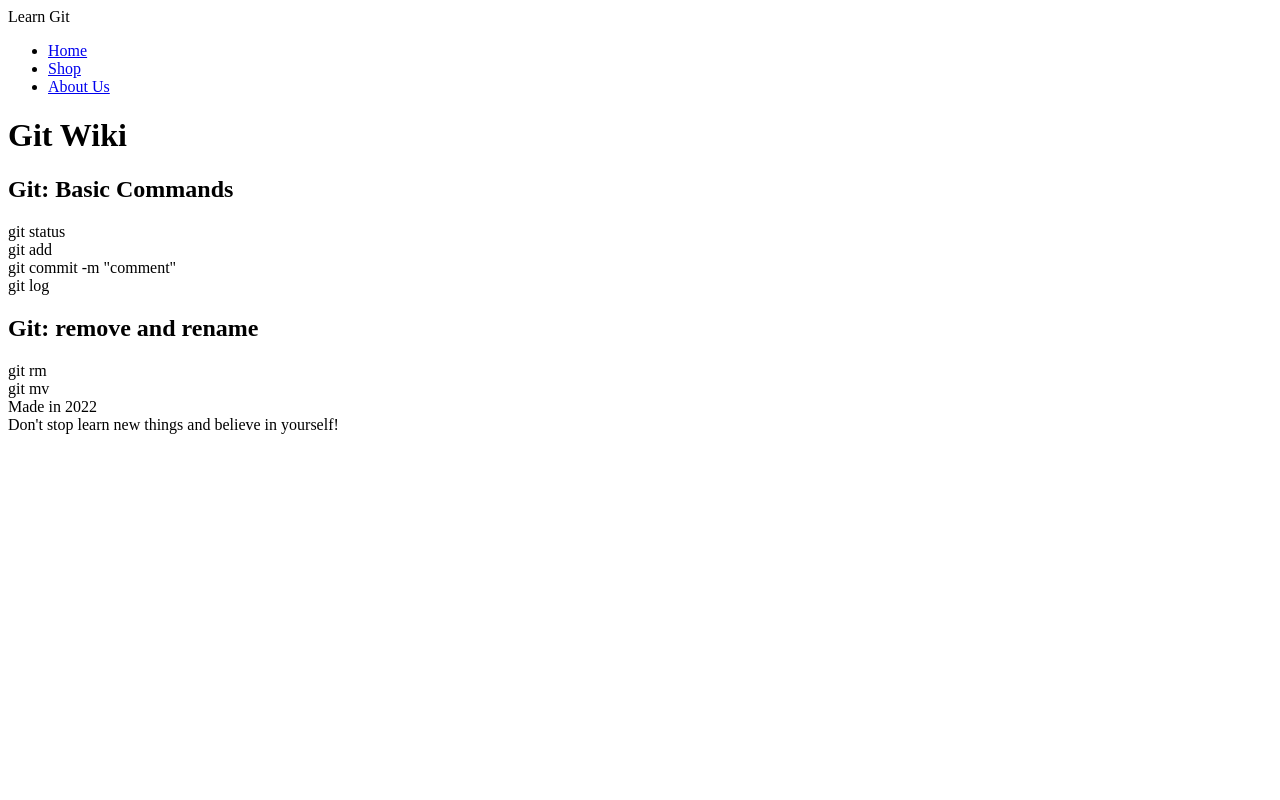
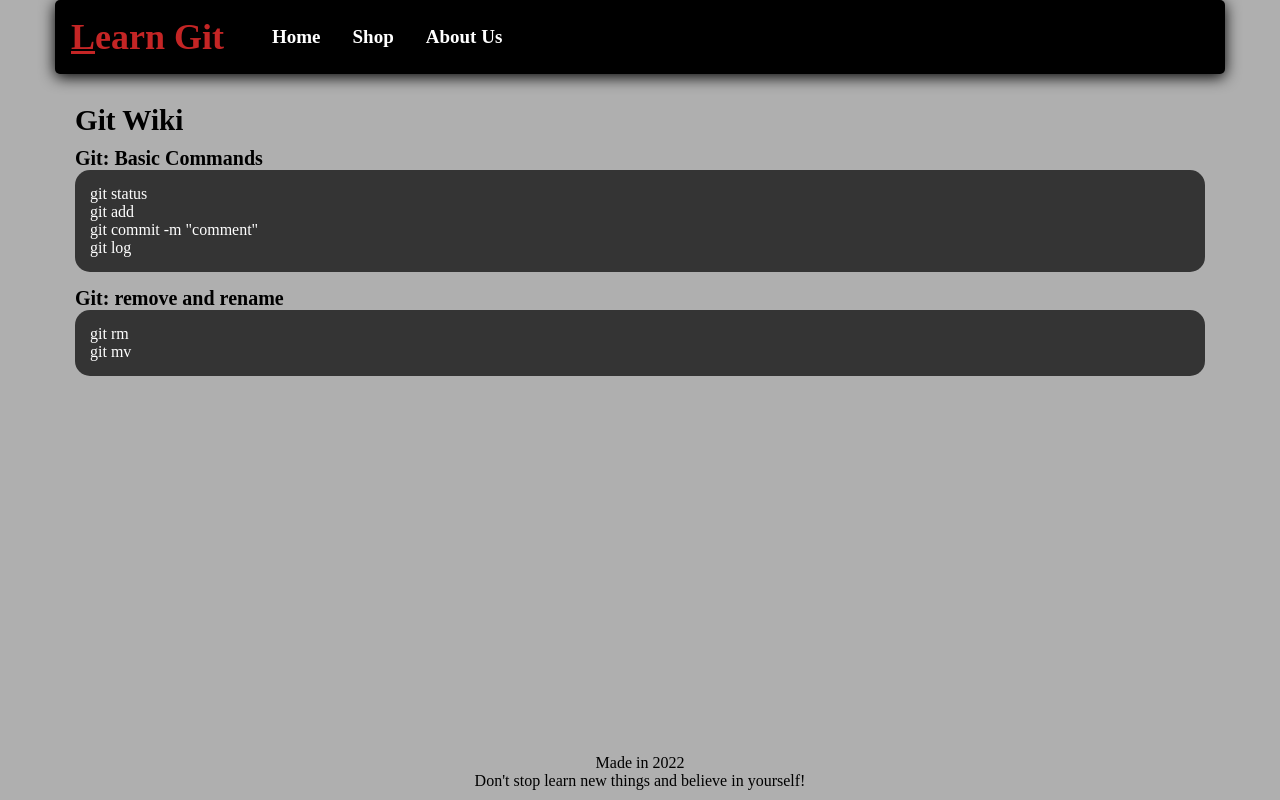
Before and after one commit to Paulmuze17/git-learning, a plain HTML site: page src/index.html in a window 1280 px wide. Drawn offline with Linux system fonts and the light colour scheme.

Commit message:
added styles and edeted index.html

```diff
--- /dev/null
+++ b/src/css/reset.css
@@ -0,0 +1,102 @@
+/* Reset and base styles  */
+* {
+	padding: 0px;
+	margin: 0px;
+	border: none;
+}
+
+*,
+*::before,
+*::after {
+	box-sizing: border-box;
+}
+
+:focus,
+:active {
+	/*outline: none;*/
+}
+
+a:focus,
+a:active {
+	/* outline: none;*/
+}
+
+/* Links */
+
+a, a:link, a:visited  {
+    /* color: inherit; */
+    text-decoration: none;
+    /* display: inline-block; */
+}
+
+a:hover  {
+    /* color: inherit; */
+    text-decoration: none;
+}
+
+/* Common */
+
+aside, nav, footer, header, section, main {
+	display: block;
+}
+
+h1, h2, h3, h4, h5, h6, p {
+    font-size: inherit;
+	font-weight: inherit;
+}
+
+ul, ul li {
+	list-style: none;
+}
+
+img {
+	vertical-align: top;
+}
+
+img, svg {
+	max-width: 100%;
+	height: auto;
+}
+
+address {
+  font-style: normal;
+}
+
+/* Form */
+
+input, textarea, button, select {
+	font-family: inherit;
+    font-size: inherit;
+    color: inherit;
+    background-color: transparent;
+}
+
+input::-ms-clear {
+	display: none;
+}
+
+button, input[type="submit"] {
+    display: inline-block;
+    box-shadow: none;
+    background-color: transparent;
+    background: none;
+    cursor: pointer;
+}
+
+input:focus, input:active,
+button:focus, button:active {
+    outline: none;
+}
+
+button::-moz-focus-inner {
+	padding: 0;
+	border: 0;
+}
+
+label {
+	cursor: pointer;
+}
+
+legend {
+	display: block;
+}
--- a/src/css/style.css
+++ b/src/css/style.css
@@ -0,0 +1,91 @@
+*{
+    box-sizing: border-box;
+}
+
+html{
+    font-size: 16px;
+    background-color: rgb(175, 175, 175);
+}
+
+.display-flex{
+    display: flex;
+    align-items: center;
+}
+
+.container{
+    width: 1170px;
+    margin: 0 auto;
+}
+
+.header{
+    padding: 1rem;
+
+    border-radius: 5px;
+    background-color: #000;
+
+    box-shadow: 0 3px 15px #000;
+}
+
+.logo{
+    margin-right: 3rem;
+    font-size: 2.25rem;
+    font-weight: bold;
+    color: rgb(196, 37, 37);
+}
+.logo:first-letter{
+    text-decoration: underline;
+}
+
+.menu-list {
+
+}
+
+.menu-list__item{
+    margin-right: 2rem;
+}
+.menu-list__item:last-child{
+    margin-right: 0;
+}
+
+.menu-list__link{
+    font-size: 1.1875rem;
+    font-weight: bold;
+    color: #fff;
+}
+.menu-list__link:hover{
+    color: rgb(196, 37, 37);
+
+}
+
+.main-content{
+    min-height: 85vh;
+    padding: 1.25rem;
+}
+
+.main-title{
+    padding: 0.625rem 0;
+
+    font-size: 1.825rem;
+    font-weight: bold;
+}
+.content-title{
+    /* padding: 0.625rem 0; */
+    font-size: 1.25rem;
+    font-weight: bold;
+}
+
+
+.section-box{
+    margin-bottom: 0.9375rem;
+    padding: 0.9375rem;
+    border-radius: 15px;
+    background-color: rgba(0, 0, 0, 0.70);
+}
+.section-box__item{
+    color: #fff;
+}
+
+.footer{
+    /* min-height: 100vh; */
+    text-align: center;
+}
--- a/src/index.html
+++ b/src/index.html
@@ -6,42 +6,45 @@
     <meta name="viewport" content="width=device-width, initial-scale=1.0">
     <title>Git Basics</title>
 
-    <link rel="stylesheet" href="/css/style.css">
+    <link rel="stylesheet" href="css/reset.css">
+    <link rel="stylesheet" href="css/style.css">
 </head>
 <body>
-    <header>
+    <div class="container">
+        <header class="header display-flex">
             <div class="logo">Learn Git</div>
-        <nav>
-            <ul>
-                <li><a href="#">Home</a></li>
-                <li><a href="#">Shop</a></li>
-                <li><a href="#">About Us</a></li>
+            <nav class="header-nav">
+                <ul class="menu-list display-flex">
+                    <li class="menu-list__item"><a class="menu-list__link" href="#">Home</a></li>
+                    <li class="menu-list__item"><a class="menu-list__link" href="#">Shop</a></li>
+                    <li class="menu-list__item"><a class="menu-list__link" href="#">About Us</a></li>
                 </ul>
             </nav>
         </header>
 
-    <main>
-        <h1>Git Wiki</h1>
-        <article>
-            <h2>Git: Basic Commands</h2>
-            <section>
-                <div>git status</div>
-                <div>git add</div>
-                <div>git commit -m "comment"</div>
-                <div>git log</div>
+        <main class="main-content">
+            <h1 class="main-title">Git Wiki</h1>
+            <article class="article-wiki">
+                <h2 class="content-title">Git: Basic Commands</h2>
+                <section class="section-box">
+                    <div class="section-box__item">git status</div>
+                    <div class="section-box__item">git add</div>
+                    <div class="section-box__item">git commit -m "comment"</div>
+                    <div class="section-box__item">git log</div>
                 </section>
 
-            <section>
-                <h2>Git: remove and rename</h2>
-                <div>git rm</div>
-                <div>git mv</div>
+                <h2  class="content-title">Git: remove and rename</h2>
+                <section class="section-box">
+                    <div class="section-box__item">git rm</div>
+                    <div class="section-box__item">git mv</div>
                 </section>
             </article>
         </main>
 
-    <footer>
-        <div>Made in 2022</div>
-        <div>Don't stop learn new things and believe in yourself!</div>
+        <footer class="footer">
+            <div class="footer__data">Made in 2022</div>
+            <div class="footer__message">Don't stop learn new things and believe in yourself!</div>
         </footer>
+    </div>
 </body>
 </html>
```
Lines whose indentation alone changed are shown as unchanged.
